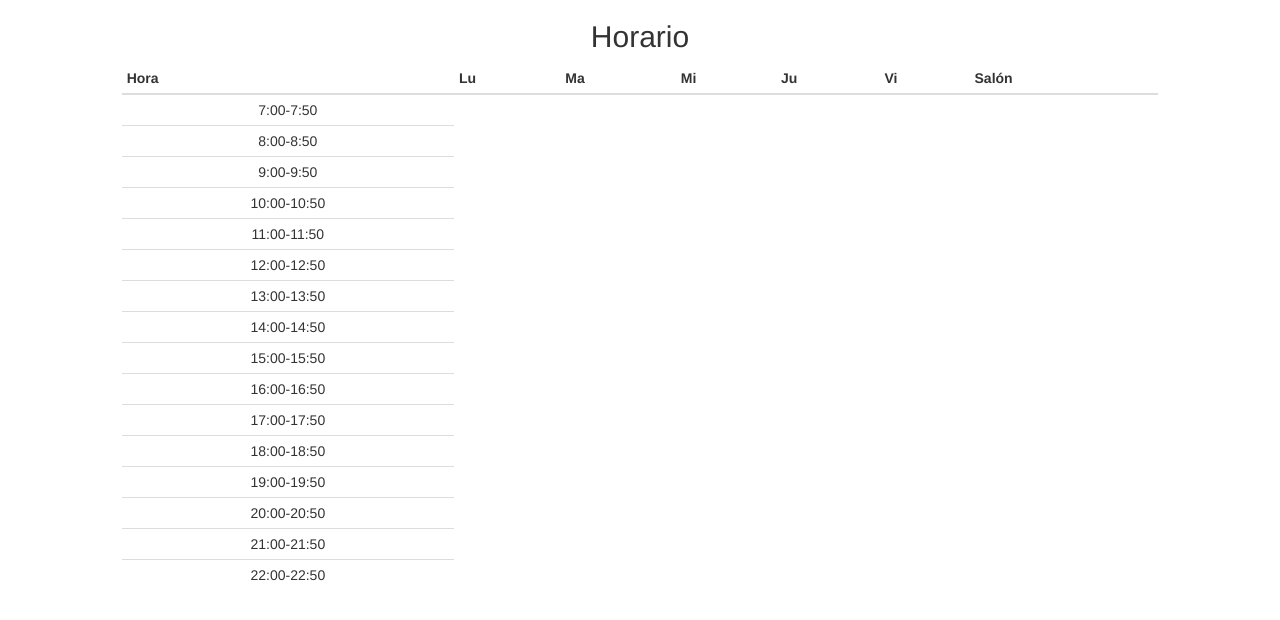
After one commit to al02626148/escuela, a PHP site: page /horario.php in a window 1280 px wide. The commit adds this page. Shown: the top 620 px of the page. Run offline with PHP 8.4, Linux system fonts and the light colour scheme; some libraries are stand-ins or nearby versions.

Commit message:
Se agregaron archivos del modulo de inscripcion
Horario para el alumno, inscripción y control de grupos de admin

```diff
--- /dev/null
+++ b/Sistema/horario.php
@@ -0,0 +1,104 @@
+<!DOCTYPE html>
+<html lang="es">
+
+<head>
+
+    <meta charset="utf-8">
+    <meta http-equiv="X-UA-Compatible" content="IE=edge">
+    <meta name="viewport" content="width=device-width, initial-scale=1">
+    <meta name="description" content="">
+    <meta name="author" content="">
+
+    <title>Sistema de Control Administrativo</title>
+
+    <!-- Bootstrap Core CSS - Uses Bootswatch Flatly Theme: http://bootswatch.com/flatly/ -->
+    <link href="plugin/bootstrap/css/bootstrap.min.css" rel="stylesheet">
+
+
+    <!-- Custom Fonts -->
+    <link href="font-awesome/css/font-awesome.min.css" rel="stylesheet" type="text/css">
+    <link href="http://fonts.googleapis.com/css?family=Montserrat:400,700" rel="stylesheet" type="text/css">
+    <link href="http://fonts.googleapis.com/css?family=Lato:400,700,400italic,700italic" rel="stylesheet" type="text/css">
+</head>
+
+
+        <div class="container">
+            <div class="col-lg-12 text-center">
+                <h2>Horario</h2>
+            </div>
+        </div>
+        <div class="col-lg-1">
+            </div>
+                <div class="col-lg-10 text-center">
+                    <table class="table table table-condensed">
+                        <thead>
+                            <tr>
+                                <TH>Hora</TH>
+                                <th>Lu</th>
+                                <th>Ma</th>
+                                <th>Mi</th>
+                                <th>Ju</th>
+                                <th>Vi</th>
+                                <th>Salón</th>
+                            </tr>
+                        </thead>
+                        <tbody>
+                            <tr>
+                                    <td>7:00-7:50</td>
+                                </tr>
+                                <tr>
+                                    <td>8:00-8:50</td>
+                                </tr>
+                                <tr>
+                                    <td>9:00-9:50</td>
+                                </tr>
+                                <tr>
+                                    <td>10:00-10:50</td>
+                                </tr>
+                                <tr>
+                                    <td>11:00-11:50</td>
+                                </tr>
+                                <tr>
+                                    <td>12:00-12:50</td>
+                                </tr>
+                                <tr>
+                                    <td>13:00-13:50</td>
+                                </tr>
+                                <tr>
+                                    <td>14:00-14:50</td>
+                                </tr>
+                                <tr>
+                                    <td>15:00-15:50</td>
+                                </tr>
+                                <tr>
+                                    <td>16:00-16:50</td>
+                                </tr>
+                                <tr>
+                                    <td>17:00-17:50</td>
+                                </tr>
+                                <tr>
+                                    <td>18:00-18:50</td>
+                                </tr>
+                                <tr>
+                                    <td>19:00-19:50</td>
+                                </tr>
+                                <tr>
+                                    <td>20:00-20:50</td>
+                                </tr>
+                                <tr>
+                                    <td>21:00-21:50</td>
+                                </tr>
+                                <tr>
+                                    <td>22:00-22:50</td>
+                                </tr>
+                        </tbody>
+                    </table>
+                </div>
+
+
+        </div>
+
+
+</body>
+
+</html>
--- a/Sistema/inscripcion.php
+++ b/Sistema/inscripcion.php
@@ -46,7 +46,6 @@
                         <thead>
                             <tr>
                                 <TH>ID Grupo</TH>
-                                <th>Hora</th>
                                 <th>Lu</th>
                                 <th>Ma</th>
                                 <th>Mi</th>
@@ -77,6 +76,7 @@
                                 <th>ID Grupo</th>
                                 <th>Día</th>
                                 <th>Hora</th>
+                                <th>Cupo</th>
                             </tr>
                         </thead>
                     </table>
--- /dev/null
+++ b/prueba.txt
@@ -0,0 +1 @@
+Este es un texto de prueba
```
Also changed, not shown: Sistema/gruposadmin.php (added, +107 -0 lines).
